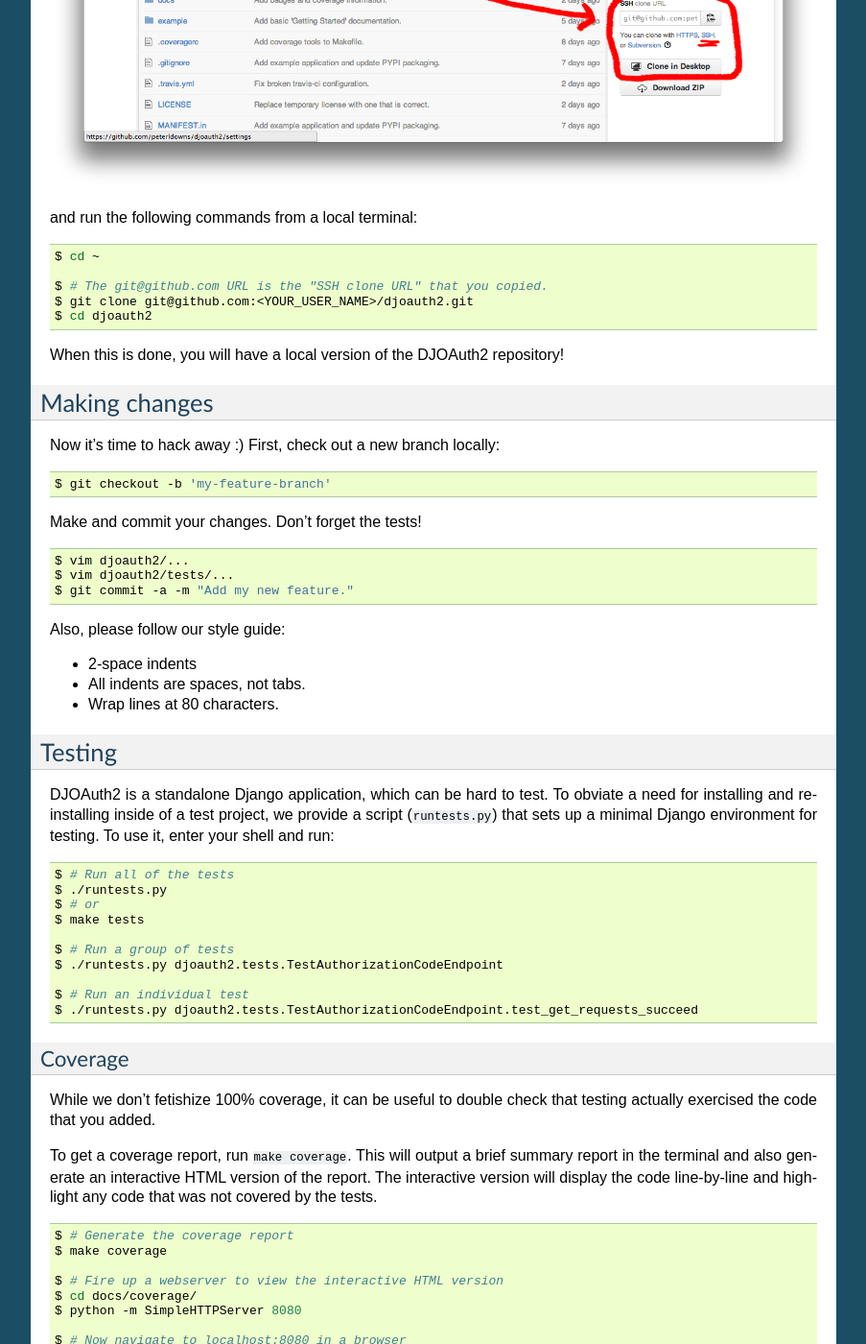
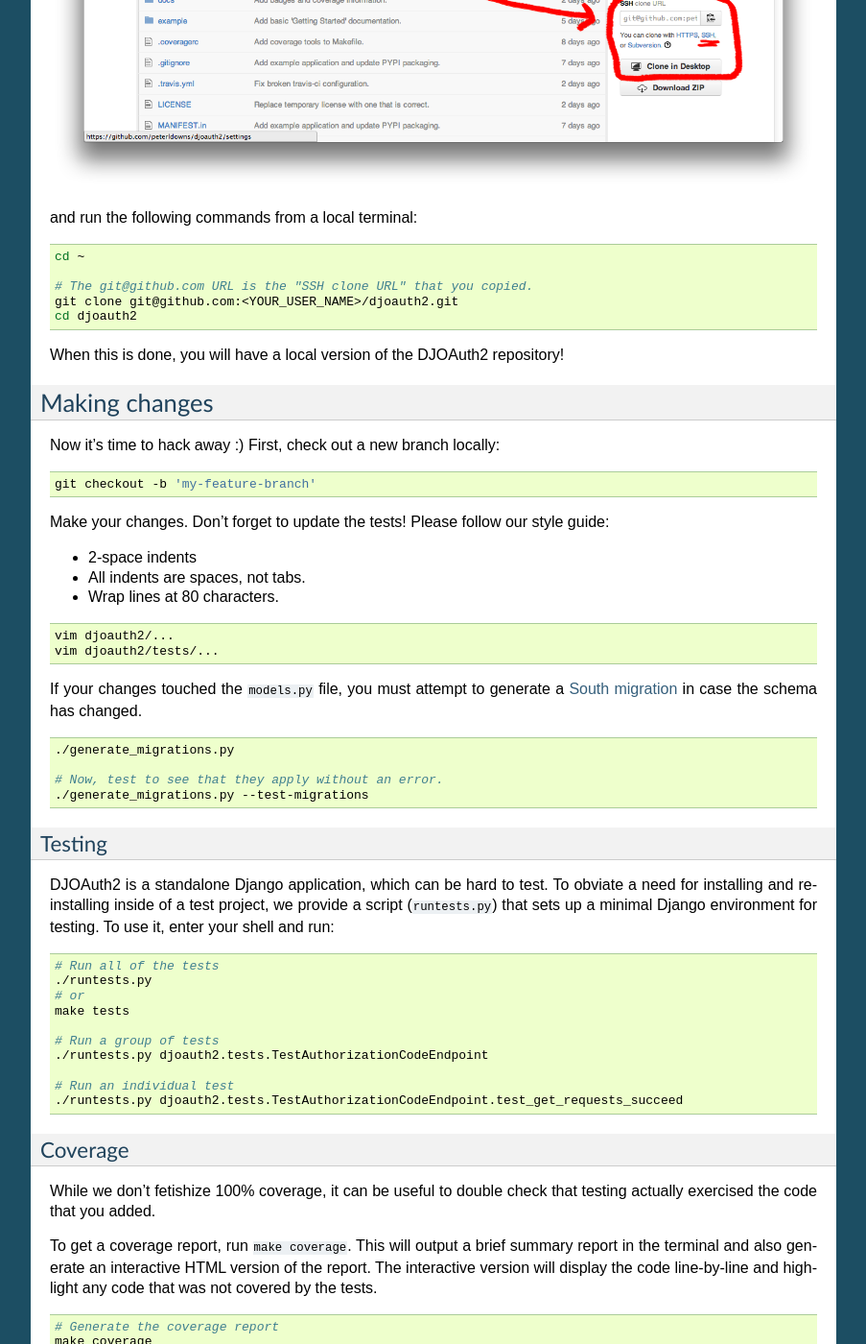
Before and after one commit to peterldowns/djoauth2, a Sphinx documentation site: the page built from docs/contributing.rst, in a window 1280 px wide and 1400 px high, scrolled down 1299 px. Shown: the whole window at 96% size, without its empty margins (198-1101 px from the left). Built offline with Sphinx 7.4.7, drawn with Linux system fonts in a browser that asks for light colours; some of the changed text lies outside the part shown.

Commit message:
Update contributing docs to include migrations flow.

```diff
--- a/docs/contributing.rst
+++ b/docs/contributing.rst
@@ -21,11 +21,11 @@ and run the following commands from a local terminal:
 
 .. code:: bash
 
-  $ cd ~
+  cd ~
 
-  $ # The git@github.com URL is the "SSH clone URL" that you copied.
-  $ git clone git@github.com:<YOUR_USER_NAME>/djoauth2.git
-  $ cd djoauth2
+  # The git@github.com URL is the "SSH clone URL" that you copied.
+  git clone git@github.com:<YOUR_USER_NAME>/djoauth2.git
+  cd djoauth2
 
 When this is done, you will have a local version of the DJOAuth2 repository!
 
@@ -35,26 +35,33 @@ Now it's time to hack away :) First, check out a new branch locally:
 
 .. code:: bash
 
-  $ git checkout -b 'my-feature-branch'
+  git checkout -b 'my-feature-branch'
 
 
-Make and commit your changes. Don't forget the tests!
-
-.. code:: bash
-
-  $ vim djoauth2/...
-  $ vim djoauth2/tests/...
-  $ git commit -a -m "Add my new feature."
-
-Also, please follow our style guide:
+Make your changes. Don't forget to update the tests! Please follow our style
+guide:
 
 * 2-space indents
 * All indents are spaces, not tabs.
 * Wrap lines at 80 characters.
 
+.. code:: bash
+
+  vim djoauth2/...
+  vim djoauth2/tests/...
+
+If your changes touched the ``models.py`` file, you must attempt to generate a
+`South migration`_ in case the schema has changed.
+
+.. code:: bash
+
+  ./generate_migrations.py
+
+  # Now, test to see that they apply without an error.
+  ./generate_migrations.py --test-migrations
 
 Testing
--------
+~~~~~~~
 DJOAuth2 is a standalone Django application, which can be hard to test. To
 obviate a need for installing and re-installing inside of a test project, we
 provide a script (``runtests.py``) that sets up a minimal Django environment
@@ -62,16 +69,16 @@ for testing. To use it, enter your shell and run:
 
 .. code:: bash
 
-  $ # Run all of the tests
-  $ ./runtests.py
-  $ # or
-  $ make tests
+  # Run all of the tests
+  ./runtests.py
+  # or
+  make tests
 
-  $ # Run a group of tests
-  $ ./runtests.py djoauth2.tests.TestAuthorizationCodeEndpoint
+  # Run a group of tests
+  ./runtests.py djoauth2.tests.TestAuthorizationCodeEndpoint
 
-  $ # Run an individual test
-  $ ./runtests.py djoauth2.tests.TestAuthorizationCodeEndpoint.test_get_requests_succeed
+  # Run an individual test
+  ./runtests.py djoauth2.tests.TestAuthorizationCodeEndpoint.test_get_requests_succeed
 
 Coverage
 ~~~~~~~~
@@ -85,14 +92,14 @@ highlight any code that was not covered by the tests.
 
 .. code:: bash
 
-  $ # Generate the coverage report
-  $ make coverage
+  # Generate the coverage report
+  make coverage
 
-  $ # Fire up a webserver to view the interactive HTML version
-  $ cd docs/coverage/
-  $ python -m SimpleHTTPServer 8080
+  # Fire up a webserver to view the interactive HTML version
+  cd docs/coverage/
+  python -m SimpleHTTPServer 8080
 
-  $ # Now navigate to localhost:8080 in a browser
+  # Now navigate to localhost:8080 in a browser
 
 
 .. image:: _static/img/coverage.png
@@ -109,27 +116,38 @@ And view them in your browser locally:
 
 .. code:: bash
 
-  $ cd docs/_build/html
-  $ python -m SimpleHTTPServer 8080
+  cd docs/_build/html
+  python -m SimpleHTTPServer 8080
 
-  $ Now navigate to localhost:8080 in a browser
+  Now navigate to localhost:8080 in a browser
 
 By the way, if you have any questions, concerns, or complaints about the
 current documentation, **please** let us know and/or submit a pull request!
 We're committed to making the docs as easy to use as possible, so if
 something is not working we'd love to hear it.
 
+Committing
+~~~~~~~~~~
+
+Once your changes are finished (including tests and documentation) it's time to commit them:
+
+.. code:: bash
+
+  git commit -a -m "Add my new feature."
+
+
 Submitting a pull request
 -------------------------
 
-Once your changes are locally committed and tested, it's time to submit a pull request!
-Again, `Github has a nice overview here`_.
+Once your changes are locally committed and tested, it's time to submit a pull
+request to get your changes reviewed and merged upstream.  Again, `Github has a
+nice overview here`_.
 
 * Push your changes to your github repository:
 
 .. code:: bash
 
-  $ git push origin my-feature-branch
+  git push origin my-feature-branch
 
 .. image:: _static/img/step_3_push_upstream.png
 
@@ -147,3 +165,4 @@ Again, `Github has a nice overview here`_.
 
 
 .. _`Github has a nice overview here`: https://help.github.com/articles/fork-a-repo
+.. _`South migration`: http://south.readthedocs.org/en/latest/whataremigrations.html#what-are-migrations
```
